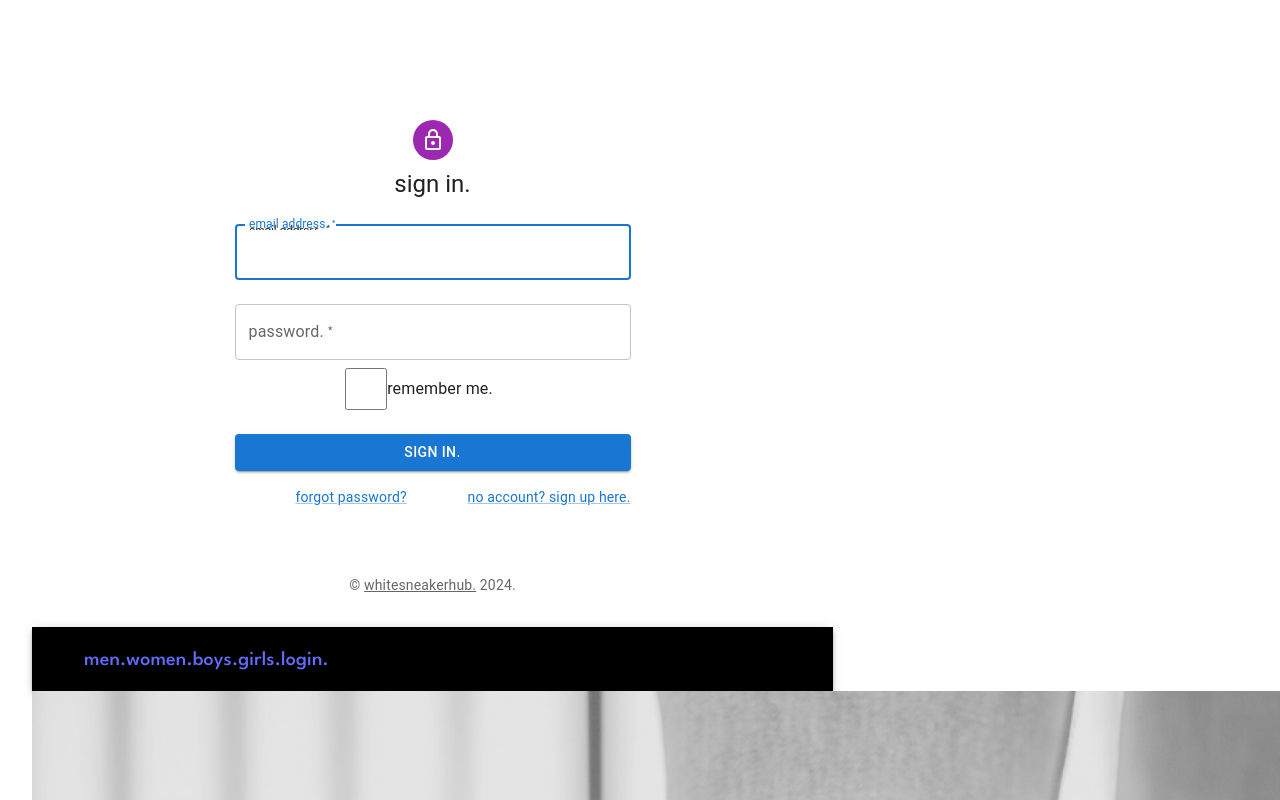
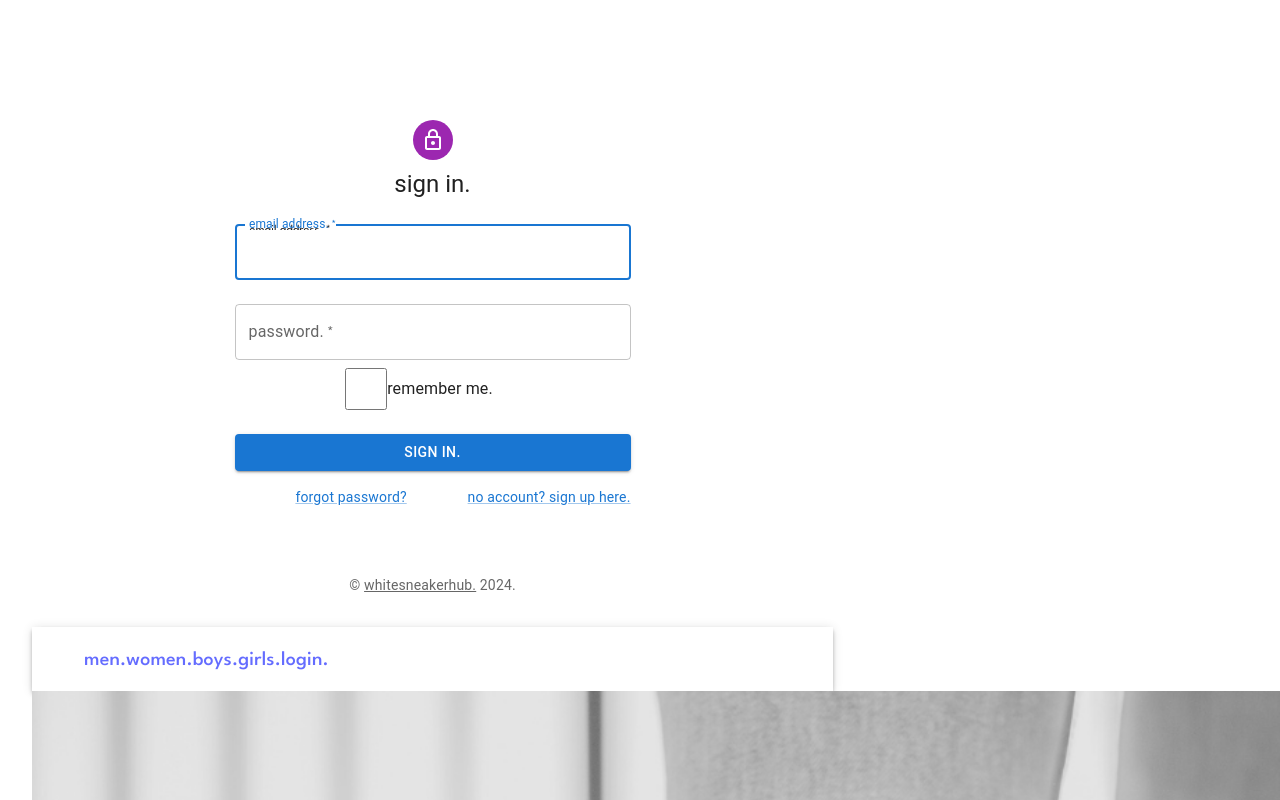
Before and after one commit to rachaelwilkins/CAPSTONE, a React (Vite) app in the folder FRONTEND/: page /login in a window 1280 px wide. Shown: the top 800 px of the page. Built offline with nearby package versions, Linux system fonts and the light colour scheme.

Commit message:
nav bar thing

```diff
--- a/FRONTEND/src/App.css
+++ b/FRONTEND/src/App.css
@@ -28,11 +28,12 @@
   background-image: url('./Pages/BackgroundImages/Bimage5.png');
   font-size: xx-large;
   background-repeat: no-repeat;
-  background-attachment: fixed;
+  /*background-attachment: fixed;*/
   background-size: cover;
   min-height: 90vh;
   width: 250%;
   align-content: center;
+  top: 50px;
  }
 
  .button {
--- a/FRONTEND/src/Components/NavBar.jsx
+++ b/FRONTEND/src/Components/NavBar.jsx
@@ -10,7 +10,7 @@ import '../App.css';
 export default function ButtonAppBar() {
   return (
       <Box sx={{ flexGrow: 1 }}>
-      <AppBar position="static" sx={{backgroundColor: 'black'}}>
+      <AppBar position="sticky" sx={{backgroundColor: 'transparent', zIndex: 5}}>
         <Toolbar>
           <IconButton
             size="large"
```
Also changed, not shown: FRONTEND/src/Pages/Home.jsx (+3 -5 lines).
